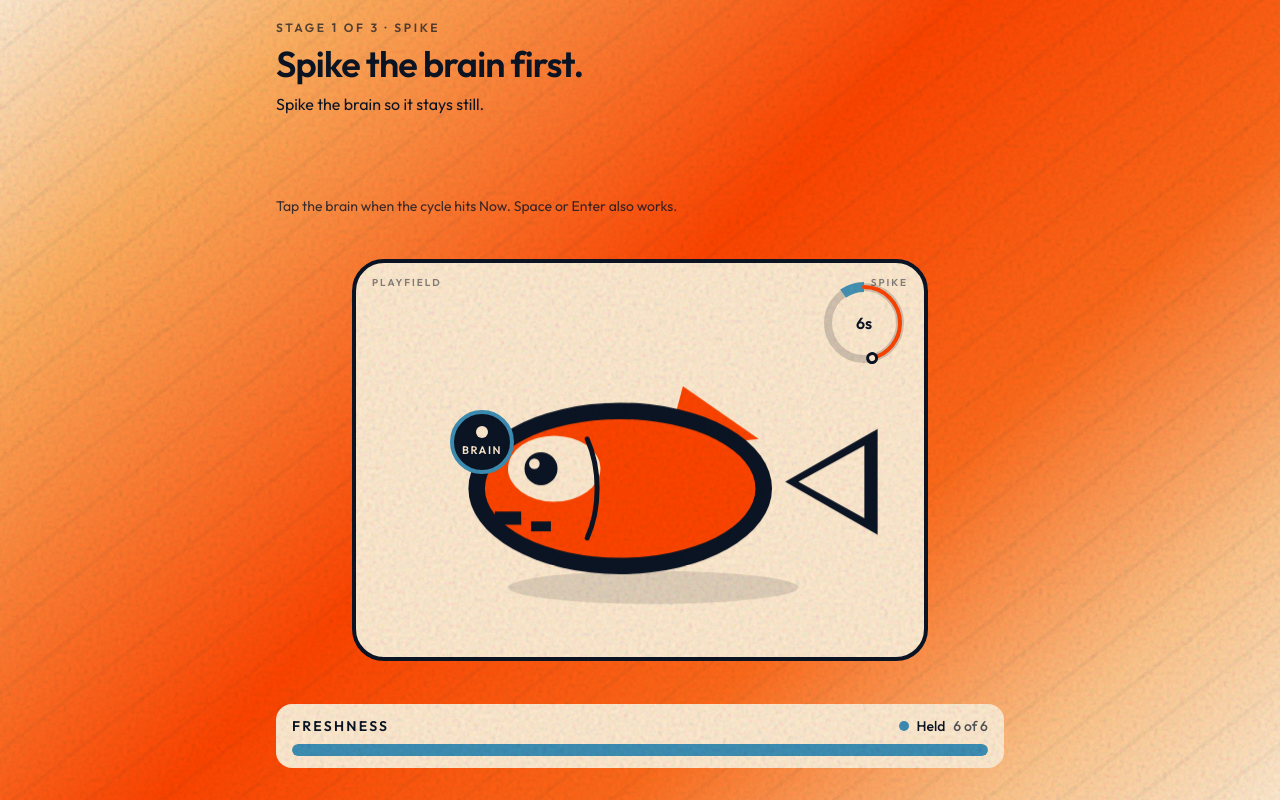
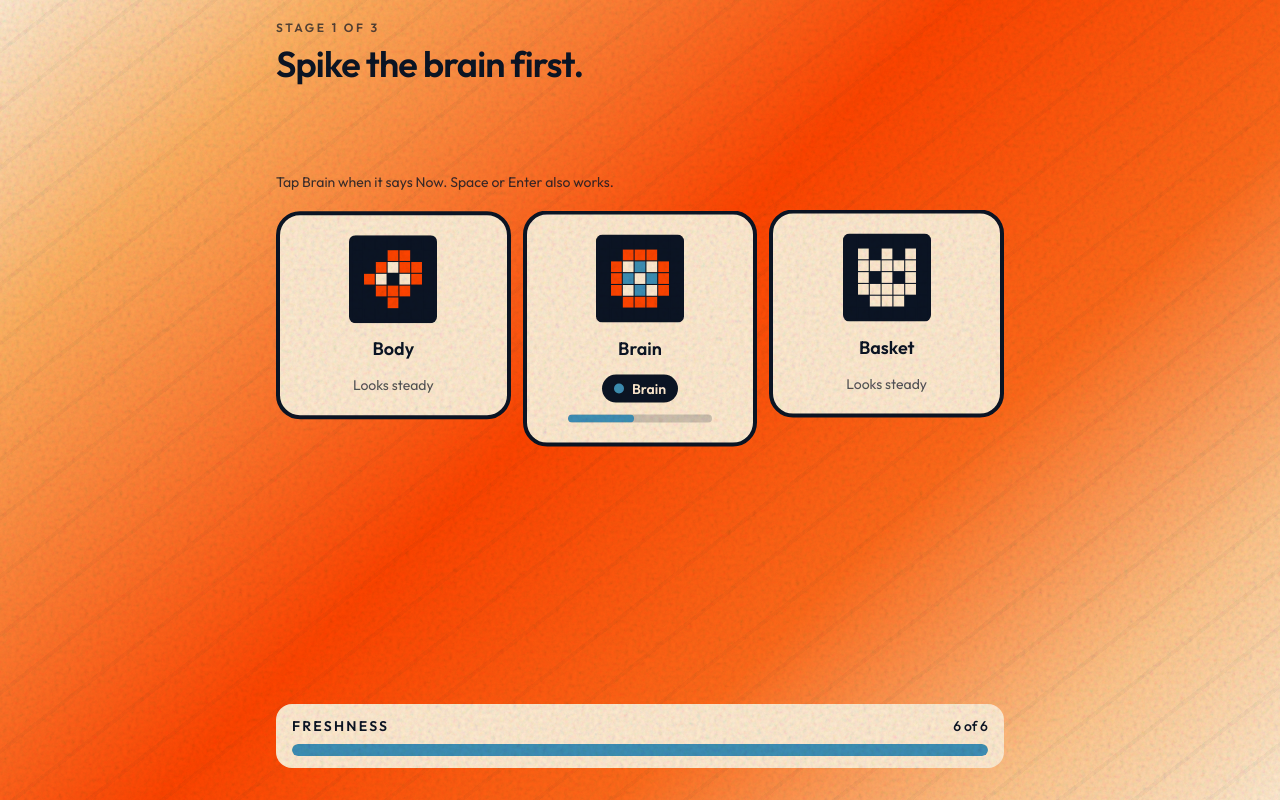
Before and after one commit to davidtphung/shinkei-care, a React (Vite) app: page / in a window 1280 px wide. Both pictures are taken after a click on the button "Play". Built offline with nearby package versions, Linux system fonts and the light colour scheme.

Commit message:
Put the ikejime loop back in the live cabinet chrome
Restore Shinkei Care wordmark, three cream cards, cool-blue
target rings, and the ice-left cooler drop. Spike and gill
use that card grammar. Timing and combo stay the juice.

Co-authored-by: davidtphung  <davidtphung@users.noreply.github.com>

```diff
--- a/index.html
+++ b/index.html
@@ -10,11 +10,11 @@
     <meta name="color-scheme" content="light" />
     <meta
       name="description"
-      content="Six Seconds is a Shinkei Care arcade. Spike, gill, ice. Learn ikejime in about a minute."
+      content="Shinkei Care is a Six Seconds ikejime arcade. Spike, gill, ice."
     />
     <meta name="mobile-web-app-capable" content="yes" />
     <meta name="apple-mobile-web-app-capable" content="yes" />
-    <meta name="apple-mobile-web-app-title" content="Six Seconds" />
+    <meta name="apple-mobile-web-app-title" content="Shinkei Care" />
     <meta name="apple-mobile-web-app-status-bar-style" content="black-translucent" />
     <link rel="icon" type="image/svg+xml" href="/favicon.svg" />
     <link rel="apple-touch-icon" href="/apple-touch-icon.svg" />
@@ -25,7 +25,7 @@
       href="https://fonts.googleapis.com/css2?family=Great+Vibes&family=Outfit:wght@400;500;600;700&display=swap"
       rel="stylesheet"
     />
-    <title>Six Seconds</title>
+    <title>Shinkei Care</title>
   </head>
   <body>
     <div id="root"></div>
--- a/src/components/FreshnessMeter.tsx
+++ b/src/components/FreshnessMeter.tsx
@@ -15,11 +15,7 @@ export function FreshnessMeter({ value, max, className }: Props) {
     <div className={cn('panel w-full rounded-2xl bg-cream px-4 py-3 text-navy', className)}>
       <div className="mb-2 flex items-baseline justify-between gap-3">
         <p className="text-sm font-semibold tracking-[0.16em] uppercase">{copy.freshness}</p>
-        <p className="inline-flex items-center gap-2 text-sm font-medium">
-          <span aria-hidden className="h-2.5 w-2.5 rounded-full bg-cool" />
-          <span>{word}</span>
-          <span className="text-navy/70">{copy.of(value, max)}</span>
-        </p>
+        <p className="text-sm font-medium">{copy.of(value, max)}</p>
       </div>
       <div
         className="h-3 overflow-hidden rounded-full bg-navy/15"
--- a/src/components/StageHeader.tsx
+++ b/src/components/StageHeader.tsx
@@ -25,7 +25,7 @@ export function StageHeader({
     <header className="space-y-2">
       <div className="flex items-center justify-between gap-3">
         <p className={`text-xs font-semibold tracking-[0.22em] uppercase ${mute}`}>
-          {copy.stageOf(stage)} · {copy.stageNames[stage - 1]}
+          {copy.stageOf(stage)}
         </p>
         {combo > 0 ? (
           <p className={`text-xs font-semibold tracking-[0.16em] uppercase ${ink}`}>
--- a/src/components/screens/RoundEnd.tsx
+++ b/src/components/screens/RoundEnd.tsx
@@ -1,7 +1,6 @@
 import type { Ref } from 'react'
 import { copy, rankLabel } from '@/game/copy.ts'
 import { Button } from '@/components/ui/button.tsx'
-import { Mascot } from '@/components/Mascot.tsx'
 import { PixelMatrix } from '@/components/icons/PixelMatrix.tsx'
 
 type Props = {
@@ -29,10 +28,10 @@ export function RoundEnd({ score, highScore, headingRef, onAgain }: Props) {
       <p className="font-display text-center text-5xl text-cream drop-shadow-[0_2px_0_#0B1424]">
         {label}
       </p>
-      <div className="mx-auto flex items-center gap-3">
-        <PixelMatrix name="brain" size={48} />
-        <Mascot resting size={96} />
-        <PixelMatrix name="ice" size={48} />
+      <div className="mx-auto flex items-center gap-3" aria-hidden>
+        <PixelMatrix name="seal" size={52} />
+        <PixelMatrix name="fish" size={52} />
+        <PixelMatrix name="ice" size={52} />
       </div>
       <p className="text-center text-base text-navy">
         {highScore > 0 ? copy.bestScore(highScore) : 'This is your first saved Ikejime Score.'}
--- a/src/components/screens/StageCool.tsx
+++ b/src/components/screens/StageCool.tsx
@@ -1,12 +1,10 @@
 import { useEffect, useRef, useState, type Ref, type RefObject } from 'react'
 import { copy } from '@/game/copy.ts'
 import { ICE_GOAL } from '@/game/puzzles.ts'
-import { CycleBar } from '@/components/CycleRing.tsx'
 import { FreshnessMeter } from '@/components/FreshnessMeter.tsx'
 import { LiveAnnouncer } from '@/components/LiveAnnouncer.tsx'
 import { PixelMatrix } from '@/components/icons/PixelMatrix.tsx'
 import { StageHeader } from '@/components/StageHeader.tsx'
-import { useCycle } from '@/hooks/useCycle.ts'
 import { usePressed } from '@/hooks/usePressed.ts'
 import { cn } from '@/lib/utils.ts'
 
@@ -38,7 +36,6 @@ export function StageCool({
   onMiss,
 }: Props) {
   const dropRef = useRef<HTMLButtonElement>(null)
-  const { progress, inWindow, reduced } = useCycle(true)
 
   useEffect(() => {
     const onKey = (event: KeyboardEvent) => {
@@ -65,20 +62,12 @@ export function StageCool({
 
   return (
     <div className="relative z-20 mx-auto flex min-h-[100dvh] w-full max-w-3xl flex-col gap-4 px-5 pb-8 pt-[max(1.25rem,env(safe-area-inset-top))]">
-      <StageHeader
-        stage={3}
-        title={copy.coolLead}
-        teach={copy.iceTeach}
-        combo={combo}
-        headingRef={headingRef}
-      />
+      <StageHeader stage={3} title={copy.coolLead} combo={combo} headingRef={headingRef} />
       <LiveAnnouncer message={announcement} />
       <p className="text-sm text-navy/80">{copy.coolHint}</p>
 
-      <CycleBar progress={progress} inWindow={inWindow} reduced={reduced} />
-
-      <div className="flex flex-1 flex-col justify-center gap-4">
-        <ul className="flex flex-wrap justify-center gap-3">
+      <div className="grid flex-1 grid-cols-1 items-center gap-4 sm:grid-cols-[1fr_auto_1fr]">
+        <ul className="flex flex-wrap justify-center gap-3 sm:flex-col">
           {TOKENS.map((id) =>
             placed.includes(id) ? null : (
               <li key={id}>
@@ -103,6 +92,8 @@ export function StageCool({
             if (selected) onPlace(selected)
           }}
         />
+
+        <div className="hidden sm:block" />
       </div>
 
       <FreshnessMeter value={freshness} max={freshnessMax} />
@@ -137,14 +128,13 @@ function CoolerDrop({
           : `Open cooler drop zone. ${copy.of(filled, ICE_GOAL)} filled.`
       }
       className={cn(
-        'pressable spring panel mx-auto flex min-h-[180px] w-full max-w-[20rem] flex-col items-center justify-center gap-3 rounded-[2rem] border-4 border-dashed border-navy bg-cream px-6 py-6 text-navy',
-        selected ? 'border-solid border-accent' : null,
-        filled > 0 ? 'scale-[1.02]' : null,
+        'pressable spring panel mx-auto flex min-h-[220px] min-w-[220px] flex-col items-center justify-center gap-3 rounded-[2rem] border-4 border-dashed border-navy bg-cream px-6 py-8 text-navy',
+        selected ? 'border-solid border-cool' : null,
       )}
     >
       <PixelMatrix name="cooler" size={96} />
       <span className="text-lg font-semibold">{copy.itemNames.cooler}</span>
-      <span className="text-sm">{copy.of(filled, ICE_GOAL)} iced</span>
+      <span className="text-sm">Open drop zone</span>
     </button>
   )
 }
@@ -225,12 +215,12 @@ function IceToken({
         if (!drag.current.moved) onSelect(id)
       }}
       className={cn(
-        'pressable spring flex min-h-20 min-w-20 flex-col items-center justify-center gap-1 rounded-3xl border-4 bg-cream px-3 py-2 text-navy',
-        selected ? 'border-accent scale-105' : 'border-navy',
+        'pressable spring flex min-h-28 min-w-28 flex-col items-center justify-center gap-2 rounded-3xl border-4 bg-cream px-4 py-3 text-navy',
+        selected ? 'border-cool' : 'border-navy',
       )}
       style={{ transform: `translate(${offset.x}px, ${offset.y}px)` }}
     >
-      <PixelMatrix name="ice" size={56} />
+      <PixelMatrix name="ice" size={72} />
       <span className="text-sm font-semibold">{copy.itemNames.ice}</span>
     </button>
   )
--- a/src/components/screens/StageNotice.tsx
+++ b/src/components/screens/StageNotice.tsx
@@ -1,11 +1,16 @@
 import { useEffect, useRef, useState, type Ref } from 'react'
 import { copy } from '@/game/copy.ts'
-import { CycleRing } from '@/components/CycleRing.tsx'
-import { FishPlayfield } from '@/components/FishPlayfield.tsx'
 import { FreshnessMeter } from '@/components/FreshnessMeter.tsx'
 import { LiveAnnouncer } from '@/components/LiveAnnouncer.tsx'
+import { PixelMatrix } from '@/components/icons/PixelMatrix.tsx'
 import { StageHeader } from '@/components/StageHeader.tsx'
 import { useCycle } from '@/hooks/useCycle.ts'
+import { usePressed } from '@/hooks/usePressed.ts'
+import { cn } from '@/lib/utils.ts'
+
+const SPIKE_CARDS = ['fish', 'brain', 'basket'] as const
+
+type SpikeId = (typeof SPIKE_CARDS)[number]
 
 type Props = {
   announcement: string
@@ -53,36 +58,92 @@ export function StageNotice({
         return
       }
       event.preventDefault()
-      const result = onSpike(progressRef.current, reduced, true)
-      if (result === 'miss') reset()
+      attempt(true)
     }
     window.addEventListener('keydown', onKey)
     return () => window.removeEventListener('keydown', onKey)
-  }, [onSpike, reduced, reset])
+  }, [reduced])
 
   return (
-    <div className="relative z-20 mx-auto flex min-h-[100dvh] w-full max-w-3xl flex-col gap-4 px-5 pb-8 pt-[max(1.25rem,env(safe-area-inset-top))]">
-      <StageHeader
-        stage={1}
-        title={copy.spikeLead}
-        teach={copy.spikeTeach}
-        combo={combo}
-        headingRef={headingRef}
-      />
+    <div className="relative z-20 mx-auto flex min-h-[100dvh] w-full max-w-3xl flex-col gap-5 px-5 pb-8 pt-[max(1.25rem,env(safe-area-inset-top))]">
+      <StageHeader stage={1} title={copy.spikeLead} combo={combo} headingRef={headingRef} />
       <LiveAnnouncer message={inWindow ? copy.windowOpen : announcement || windowNote} />
       <p className="text-sm text-navy/80">{copy.spikeHint}</p>
-
-      <div className="flex flex-1 flex-col justify-center">
-        <FishPlayfield
-          mode="spike"
-          inWindow={inWindow}
-          hud={<CycleRing progress={progress} inWindow={inWindow} reduced={reduced} size="sm" />}
-          onSpike={() => attempt(true)}
-          onSpikeHigh={() => attempt(false)}
-        />
-      </div>
-
+      <ul className="grid flex-1 grid-cols-1 gap-3 sm:grid-cols-3">
+        {SPIKE_CARDS.map((id, index) => (
+          <li key={id} className="floaty" style={{ animationDelay: `${index * 180}ms` }}>
+            <SpikeCard
+              id={id}
+              progress={progress}
+              inWindow={inWindow}
+              onPick={() => attempt(id === 'brain')}
+            />
+          </li>
+        ))}
+      </ul>
       <FreshnessMeter value={freshness} max={freshnessMax} />
     </div>
   )
 }
+
+
+function SpikeCard({
+  id,
+  progress,
+  inWindow,
+  onPick,
+}: {
+  id: SpikeId
+  progress: number
+  inWindow: boolean
+  onPick: () => void
+}) {
+  const { pressed, pressProps } = usePressed()
+  const isBrain = id === 'brain'
+  const live = isBrain && inWindow
+  const name = id === 'fish' ? copy.bodyLabel : copy.itemNames[id]
+  const clue = live ? copy.now : copy.clue.brain
+
+  return (
+    <button
+      type="button"
+      {...pressProps}
+      onClick={onPick}
+      data-pressed={pressed ? 'true' : 'false'}
+      aria-label={
+        isBrain
+          ? `${copy.spikeTarget}. ${inWindow ? copy.windowOpen : copy.windowClosed}`
+          : `${name}. ${copy.looksSteady}`
+      }
+      className={cn(
+        'pressable spring panel flex min-h-[168px] w-full flex-col items-center justify-center gap-3 rounded-3xl border-4 bg-cream px-4 py-5 text-navy',
+        live ? 'cycle-pulse border-cool' : 'border-navy',
+      )}
+    >
+      <PixelMatrix name={id} size={88} />
+      <span className="text-lg font-semibold">{name}</span>
+      {isBrain ? (
+        <span className="inline-flex items-center gap-2 rounded-full bg-navy px-3 py-1 text-sm font-semibold text-cream">
+          <span aria-hidden className="h-2.5 w-2.5 rounded-full bg-cool" />
+          <span>{clue}</span>
+        </span>
+      ) : (
+        <span className="text-sm text-navy/70">{copy.looksSteady}</span>
+      )}
+      {isBrain ? <CycleMeter progress={progress} inWindow={inWindow} /> : null}
+    </button>
+  )
+}
+
+function CycleMeter({ progress, inWindow }: { progress: number; inWindow: boolean }) {
+  const pct = Math.round(progress * 100)
+
+  return (
+    <div className="w-full max-w-[9rem]">
+      <p className="sr-only">{inWindow ? copy.windowOpen : copy.windowClosed}</p>
+      <div className="h-2 overflow-hidden rounded-full bg-navy/20" aria-hidden>
+        <div className="h-full rounded-full bg-cool" style={{ width: `${pct}%` }} />
+      </div>
+    </div>
+  )
+}
--- a/src/components/screens/StagePack.tsx
+++ b/src/components/screens/StagePack.tsx
@@ -1,11 +1,15 @@
 import { useEffect, type Ref } from 'react'
 import { copy } from '@/game/copy.ts'
-import { CycleRing } from '@/components/CycleRing.tsx'
-import { FishPlayfield } from '@/components/FishPlayfield.tsx'
 import { FreshnessMeter } from '@/components/FreshnessMeter.tsx'
 import { LiveAnnouncer } from '@/components/LiveAnnouncer.tsx'
+import { PixelMatrix } from '@/components/icons/PixelMatrix.tsx'
 import { StageHeader } from '@/components/StageHeader.tsx'
-import { useCycle } from '@/hooks/useCycle.ts'
+import { usePressed } from '@/hooks/usePressed.ts'
+import { cn } from '@/lib/utils.ts'
+
+const GILL_CARDS = ['fish', 'gill', 'brain'] as const
+
+type GillId = (typeof GILL_CARDS)[number]
 
 type Props = {
   announcement: string
@@ -26,8 +30,6 @@ export function StagePack({
   onGill,
   onGillMiss,
 }: Props) {
-  const { progress, inWindow, reduced } = useCycle(true)
-
   useEffect(() => {
     const onKey = (event: KeyboardEvent) => {
       if (event.key !== ' ' && event.key !== 'Enter') return
@@ -43,28 +45,55 @@ export function StagePack({
   }, [onGill])
 
   return (
-    <div className="relative z-20 mx-auto flex min-h-[100dvh] w-full max-w-3xl flex-col gap-4 px-5 pb-8 pt-[max(1.25rem,env(safe-area-inset-top))]">
-      <StageHeader
-        stage={2}
-        title={copy.gillLead}
-        teach={copy.gillTeach}
-        combo={combo}
-        headingRef={headingRef}
-      />
+    <div className="relative z-20 mx-auto flex min-h-[100dvh] w-full max-w-3xl flex-col gap-5 px-5 pb-8 pt-[max(1.25rem,env(safe-area-inset-top))]">
+      <StageHeader stage={2} title={copy.gillLead} combo={combo} headingRef={headingRef} />
       <LiveAnnouncer message={announcement} />
       <p className="text-sm text-navy/80">{copy.gillHint}</p>
-
-      <div className="flex flex-1 flex-col justify-center">
-        <FishPlayfield
-          mode="gill"
-          still
-          hud={<CycleRing progress={progress} inWindow={inWindow} reduced={reduced} size="sm" />}
-          onGill={onGill}
-          onGillMiss={onGillMiss}
-        />
-      </div>
-
+      <ul className="grid flex-1 grid-cols-1 gap-3 sm:grid-cols-3">
+        {GILL_CARDS.map((id, index) => (
+          <li key={id} className="floaty" style={{ animationDelay: `${index * 180}ms` }}>
+            <GillCard
+              id={id}
+              onPick={() => {
+                if (id === 'gill') onGill()
+                else onGillMiss()
+              }}
+            />
+          </li>
+        ))}
+      </ul>
       <FreshnessMeter value={freshness} max={freshnessMax} />
     </div>
   )
 }
+
+function GillCard({ id, onPick }: { id: GillId; onPick: () => void }) {
+  const { pressed, pressProps } = usePressed()
+  const isGill = id === 'gill'
+  const name = copy.itemNames[id]
+
+  return (
+    <button
+      type="button"
+      {...pressProps}
+      onClick={onPick}
+      data-pressed={pressed ? 'true' : 'false'}
+      aria-label={isGill ? `${copy.gillTarget}. ${copy.gillAction}.` : `${name}. ${copy.looksSteady}`}
+      className={cn(
+        'pressable spring panel flex min-h-[168px] w-full flex-col items-center justify-center gap-3 rounded-3xl border-4 bg-cream px-4 py-5 text-navy',
+        isGill ? 'border-cool' : 'border-navy',
+      )}
+    >
+      <PixelMatrix name={id} size={88} />
+      <span className="text-lg font-semibold">{name}</span>
+      {isGill ? (
+        <span className="inline-flex items-center gap-2 rounded-full bg-navy px-3 py-1 text-sm font-semibold text-cream">
+          <span aria-hidden className="h-2.5 w-2.5 rounded-full bg-cool" />
+          <span>{copy.clue.gill}</span>
+        </span>
+      ) : (
+        <span className="text-sm text-navy/70">{copy.looksSteady}</span>
+      )}
+    </button>
+  )
+}
--- a/src/components/screens/TitleScreen.tsx
+++ b/src/components/screens/TitleScreen.tsx
@@ -21,20 +21,20 @@ export function TitleScreen({ highScore, onPlay, headingRef }: Props) {
         <h1
           ref={headingRef}
           tabIndex={-1}
-          className="font-display mt-2 text-6xl leading-none text-cream drop-shadow-[0_2px_0_#0B1424] sm:text-8xl"
+          className="font-display mt-2 text-7xl leading-none text-cream drop-shadow-[0_2px_0_#0B1424] sm:text-8xl"
         >
-          {copy.title}
+          {copy.wordmark}
         </h1>
-        <p className="mt-3 text-lg font-semibold tracking-tight text-navy">{copy.subtitle}</p>
-        <p className="mt-1 text-sm text-navy/80">A centuries-old Japanese technique.</p>
+        <p className="mt-1 text-4xl font-semibold tracking-tight text-navy">{copy.wordmarkLine}</p>
+        <p className="mt-2 text-lg text-navy">{copy.subtitle}</p>
       </div>
 
       <div className="flex flex-col items-center gap-4">
         <Mascot size={168} className="drop-shadow-md" />
         <div className="flex items-center gap-3" aria-hidden>
-          <PixelMatrix name="brain" size={44} />
-          <PixelMatrix name="gill" size={44} />
           <PixelMatrix name="ice" size={44} />
+          <PixelMatrix name="cooler" size={44} />
+          <PixelMatrix name="seal" size={44} />
         </div>
       </div>
 
@@ -74,7 +74,7 @@ function HowToPlay() {
         <Dialog.Content className="panel fixed inset-x-4 top-1/2 z-50 mx-auto max-w-md -translate-y-1/2 rounded-3xl bg-cream p-6 text-navy shadow-xl">
           <Dialog.Title className="text-2xl font-semibold">{copy.howTo}</Dialog.Title>
           <Dialog.Description className="sr-only">
-            How to play Six Seconds
+            How to play Shinkei Care
           </Dialog.Description>
           <ol className="mt-4 list-decimal space-y-3 pl-5 text-base">
             {copy.howToBody.map((line) => (
--- a/src/game/copy.ts
+++ b/src/game/copy.ts
@@ -1,7 +1,9 @@
 export const copy = {
-  title: 'Six Seconds',
-  kicker: 'Shinkei Care',
-  subtitle: 'spike, gill, ice',
+  title: 'Shinkei Care',
+  wordmark: 'Shinkei',
+  wordmarkLine: 'Care',
+  kicker: 'Shinkei Systems',
+  subtitle: 'Six Seconds',
   brand: 'Shinkei Systems',
   brandUrl: 'https://shinkei.systems',
   play: 'Play',
@@ -29,7 +31,9 @@ export const copy = {
   spikeMissHigh: 'High.',
   spikeMissWindow: 'Try that window.',
   spikeTarget: 'Brain target',
-  spikeHint: 'Tap the brain when the cycle hits Now. Space or Enter also works.',
+  spikeHint: 'Tap Brain when it says Now. Space or Enter also works.',
+  looksSteady: 'Looks steady',
+  bodyLabel: 'Body',
 
   gillName: 'Gill',
   gillLead: 'Cut the gill. Bleed.',
```
Also changed, not shown: src/components/screens/OceanScene.tsx (+2 -20 lines), src/components/screens/PackSeal.tsx (+13 -22 lines), public/manifest.webmanifest, 1 other file (tests, documents, lock files or other folders).
